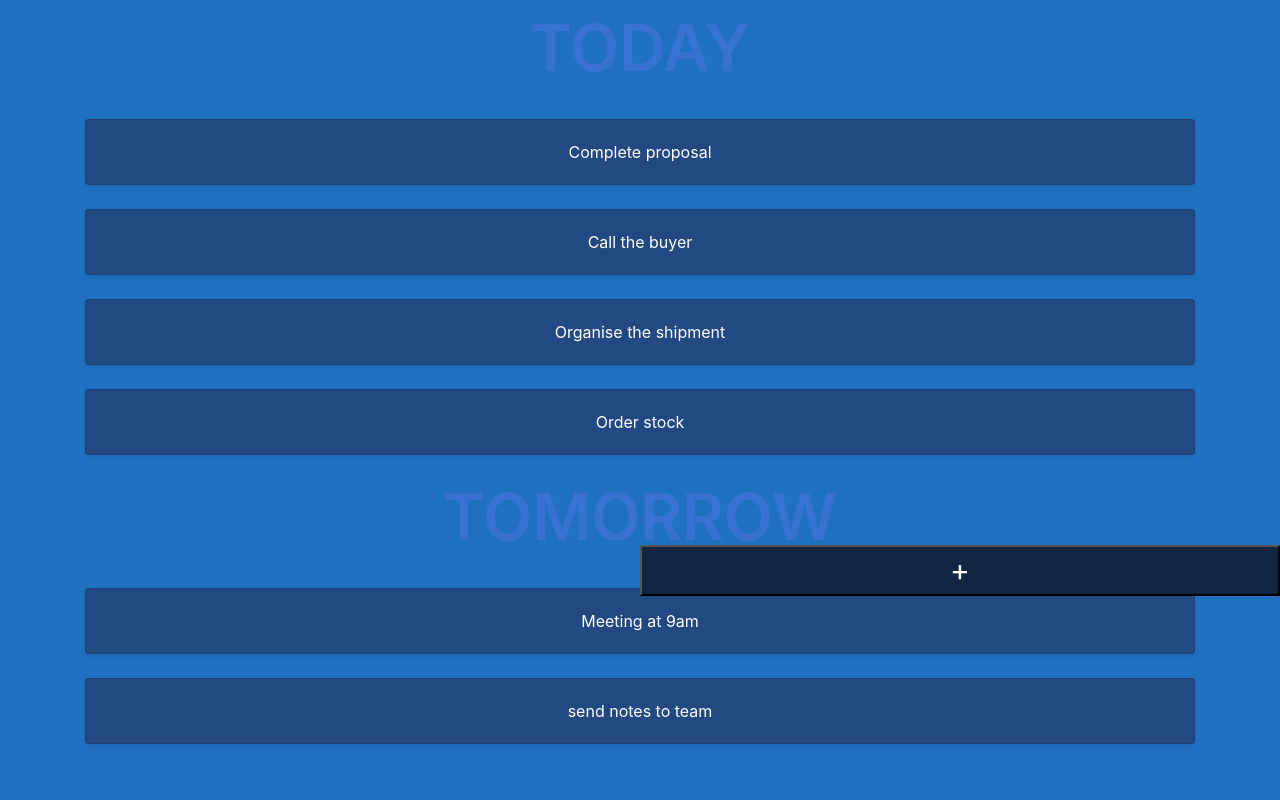
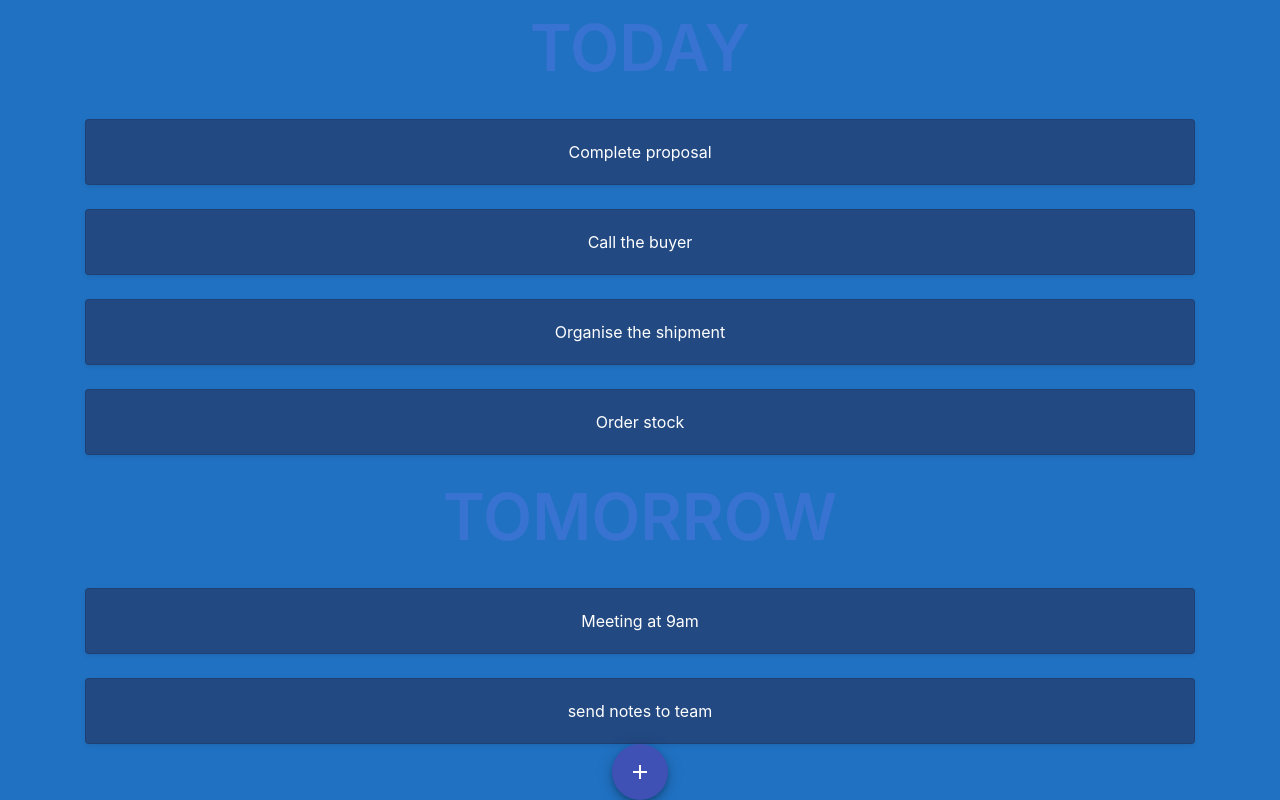
Before and after one commit to BradNichol/todo-app-react, a React (Create React App) app: page / in a window 1280 px wide. Shown: the part 194-994 px from the top of the page. Before the commit the page ends 962 px from the top, so only its background shows below. Built offline with nearby package versions, Linux system fonts and the light colour scheme.

Commit message:
FAB added - needs work

```diff
--- a/src/Task/AddButton.js
+++ b/src/Task/AddButton.js
@@ -1,13 +1,18 @@
 import React from 'react';
-import './Task.css'
+import './Task.css';
+import Fab from '@material-ui/core/Fab';
+import AddIcon from '@material-ui/icons/Add';
+
+
 
 function AddButton() {
     return(
-        <div className="row mt-4">
-            <div className="col">
-                <button className="addButton" type="submit">+</button>
-            </div>
-        </div>
+
+        <Fab position="left-top" size="large" color="primary" aria-label="add">
+            <AddIcon />
+        </Fab>
+
+
     );
 }
 
```
